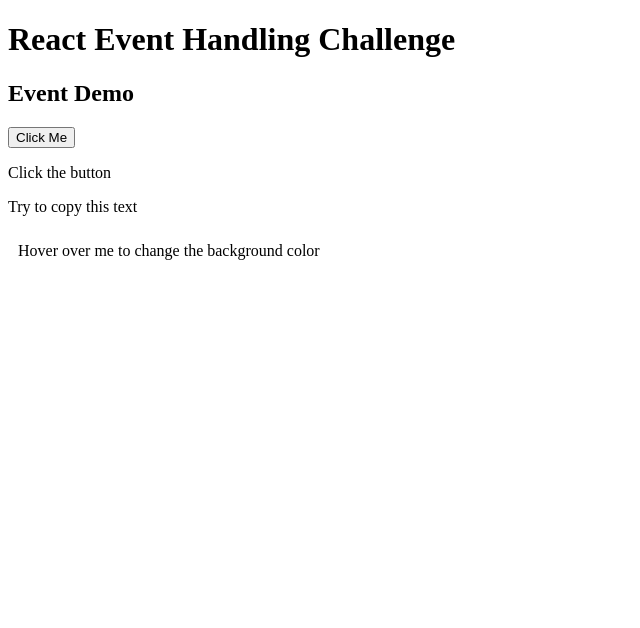
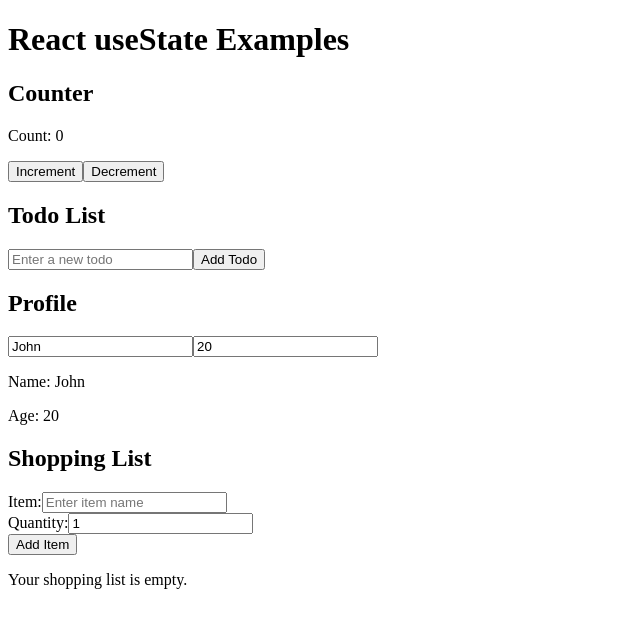
Before and after one commit to NithyaKrishnan08/learn-react, a React (Vite) app in the folder 01Fundamentals/: page / in a window 1280 px wide. Shown: the top 628 px of the page, without its empty margins (0-640 px from the left). Built offline with nearby package versions, Linux system fonts and the light colour scheme.

Commit message:
useState Exercises

```diff
--- a/01Fundamentals/src/App.jsx
+++ b/01Fundamentals/src/App.jsx
@@ -1,11 +1,16 @@
 import React from 'react';
-import EventDemo from "./components/EventDemo";
-
+import TodoList from "./components/TodoList";
+import Profile from "./components/Profile";
+import Counter from "./components/Counter";
+import ShoppingList from "./components/ShoppingList";
 function App() {
   return (
     <div>
-      <h1>React Event Handling Challenge</h1>
-      <EventDemo />
+      <h1>React useState Examples</h1>
+      <Counter />
+      <TodoList />
+      <Profile />
+      <ShoppingList />
     </div>
   );
 }
--- /dev/null
+++ b/01Fundamentals/src/components/Counter.jsx
@@ -0,0 +1,16 @@
+import React, { useState } from 'react';
+
+function Counter() {
+    const [count, setCount] = useState(0);
+
+    return (
+        <div>
+            <h2>Counter</h2>
+            <p>Count: {count}</p>
+            <button onClick={() => setCount(count + 1)}>Increment</button>
+            <button onClick={() => setCount(count - 1)}>Decrement</button>
+        </div>
+    );
+}
+
+export default Counter;
--- /dev/null
+++ b/01Fundamentals/src/components/Profile.jsx
@@ -0,0 +1,38 @@
+import React, { useState } from 'react';
+
+function Profile() {
+    const [profile, setProfile] = useState({
+        name: 'John',
+        age: 20
+    });
+
+    const handleInputName = (e) => {
+        setProfile({ ...profile, name: e.target.value });
+    };
+
+    const handleInputAge = (e) => {
+        setProfile({ ...profile, age: e.target.value });
+    };
+
+    return (
+        <div>
+            <h2>Profile</h2>
+            <input
+                type="text"
+                value={profile.name}
+                onChange={handleInputName}
+                placeholder="Enter name"
+            />
+            <input
+                type="number"
+                value={profile.age}
+                onChange={handleInputAge}
+                placeholder="Enter age"
+            />
+            <p>Name: {profile.name}</p>
+            <p>Age: {profile.age}</p>
+        </div>
+    );
+}
+
+export default Profile;
--- /dev/null
+++ b/01Fundamentals/src/components/ShoppingList.jsx
@@ -0,0 +1,75 @@
+import React, { useState } from 'react';
+
+const ShoppingList = () => {
+  const [items, setItems] = useState([]);
+  const [itemName, setItemName] = useState('');
+  const [itemQuantity, setItemQuantity] = useState(1);
+
+  const handleSubmit = (e) => {
+    e.preventDefault();
+    if (itemName.trim() === '') return;
+
+    const newItem = {
+      id: Date.now(),
+      name: itemName,
+      quantity: itemQuantity
+    };
+
+    setItems([...items, newItem]);
+    setItemName('');
+    setItemQuantity(1);
+  };
+
+  const handleDelete = (id) => {
+    setItems(items.filter(item => item.id !== id));
+  };
+
+  return (
+    <div className="shopping-list">
+      <h2>Shopping List</h2>
+
+      <form onSubmit={handleSubmit}>
+        <div>
+          <label htmlFor="item-name">Item:</label>
+          <input
+            type="text"
+            id="item-name"
+            value={itemName}
+            onChange={(e) => setItemName(e.target.value)}
+            placeholder="Enter item name"
+            required
+          />
+        </div>
+
+        <div>
+          <label htmlFor="item-quantity">Quantity:</label>
+          <input
+            type="number"
+            id="item-quantity"
+            value={itemQuantity}
+            onChange={(e) => setItemQuantity(Number(e.target.value))}
+            min="1"
+            required
+          />
+        </div>
+
+        <button type="submit">Add Item</button>
+      </form>
+
+      {items.length === 0 ? (
+        <p>Your shopping list is empty.</p>
+      ) : (
+        <ul>
+          {items.map((item) => (
+            <li key={item.id}>
+              {item.name} - {item.quantity}
+              <button onClick={() => handleDelete(item.id)}>Remove</button>
+            </li>
+          ))}
+        </ul>
+      )}
+    </div>
+  );
+};
+
+export default ShoppingList;
--- /dev/null
+++ b/01Fundamentals/src/components/TodoList.jsx
@@ -0,0 +1,42 @@
+import React, { useState } from 'react';
+
+function TodoList() {
+    const [todoItems, setTodoItems] = useState([]);
+    const [newTodo, setNewTodo] = useState('');
+
+    const handleSubmit = (e) => {
+        e.preventDefault();
+        if (newTodo.trim() !== '') {
+            setTodoItems([...todoItems, newTodo.trim()]);
+            setNewTodo('');
+        }
+    };
+
+    const handleInputChange = (e) => {
+        setNewTodo(e.target.value);
+    };
+
+    return (
+        <div>
+            <h2>Todo List</h2>
+
+            <form onSubmit={handleSubmit}>
+                <input
+                    type="text"
+                    value={newTodo}
+                    onChange={handleInputChange}
+                    placeholder="Enter a new todo"
+                />
+                <button type="submit">Add Todo</button>
+            </form>
+
+            <ul>
+                {todoItems.map((todo, index) => (
+                    <li key={index}>{todo}</li>
+                ))}
+            </ul>
+        </div>
+    );
+}
+
+export default TodoList;
```
